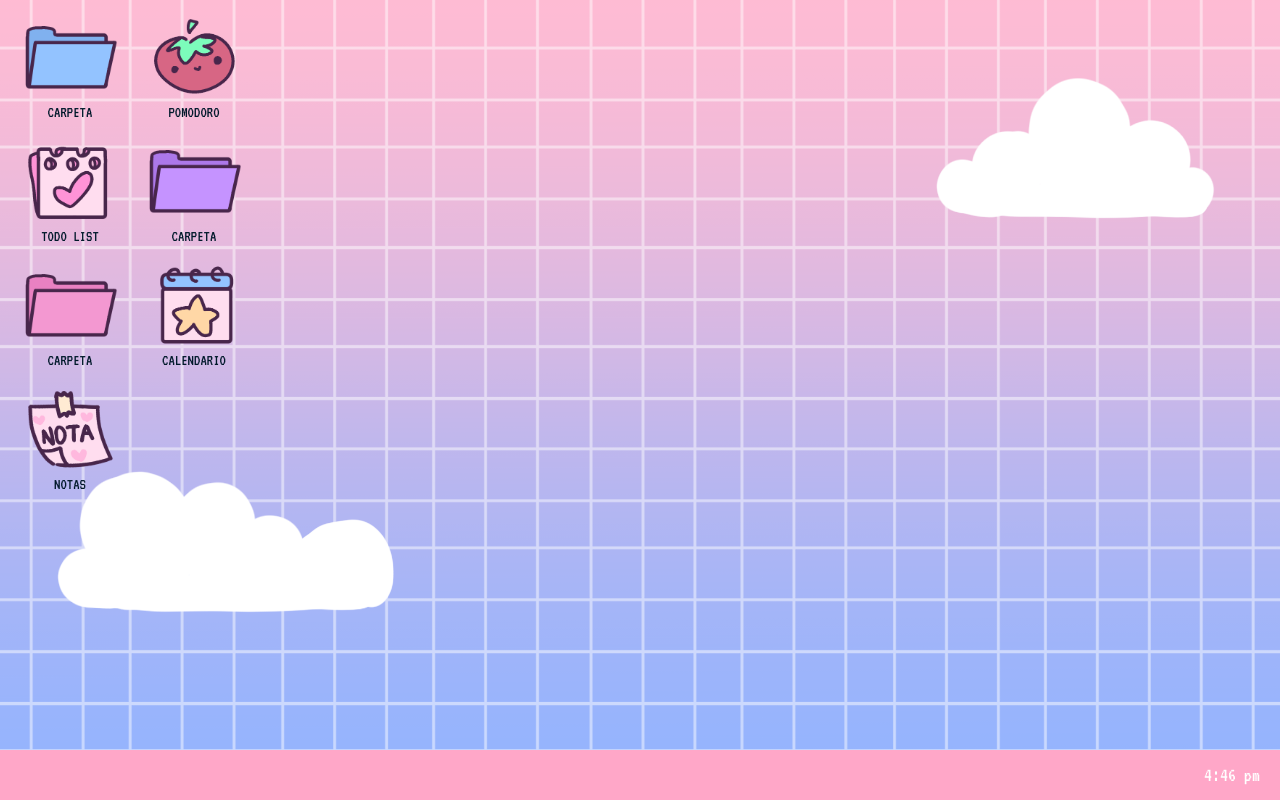
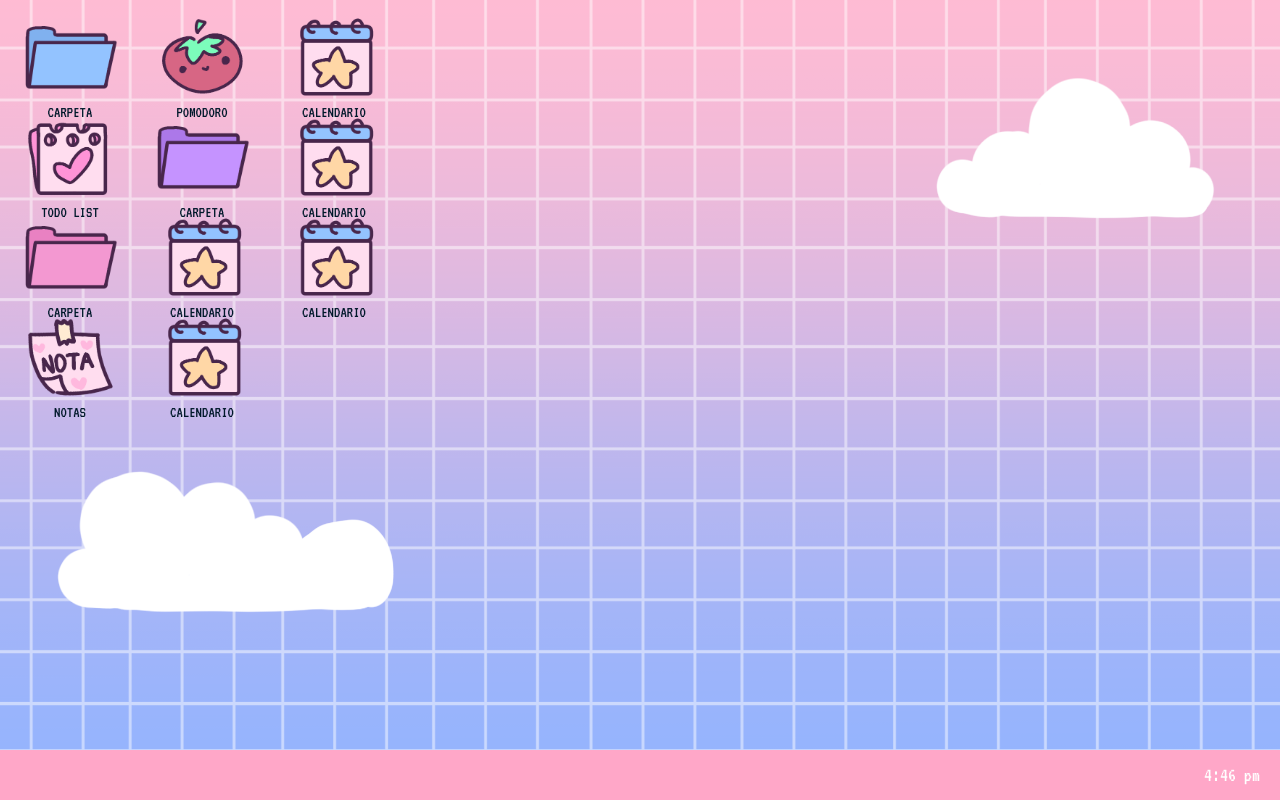
Before and after one commit to DulceNev/sistema-gestion, a Nuxt app: page /home in a window 1280 px wide. Built offline with nearby package versions, Linux system fonts and the light colour scheme; some icons are missing.

Commit message:
se llevo los window icon a una constante dinamica

```diff
--- a/components/windows-icon.vue
+++ b/components/windows-icon.vue
@@ -9,7 +9,7 @@ const props = defineProps<Props>();
 
 <template>
   <div
-    class="flex flex-col justify-center items-center h-25 w-25 cursor-pointer hover:bg-white/30 hover:rounded-md hover:transition-all"
+    class="flex flex-col justify-center items-center size-25 cursor-pointer hover:bg-white/30 hover:rounded-md hover:transition-all"
   >
     <img
       :src="`/img/icons/${props.imagen}`"
--- a/pages/home.vue
+++ b/pages/home.vue
@@ -1,9 +1,22 @@
 <script setup lang="ts">
+import { Icon } from "@iconify/vue";
 // import { Heart, Icon, Volume2, Wifi } from "lucide-vue-next";
-import { Icon } from "@iconify/vue";
-import Modal from "~/components/modal.vue";
-import WindowsIcon from "~/components/windows-icon.vue";
 
+const windowsIcons = [
+  { folderName: "CARPETA", imagen: "CARPETAAZUL.png" },
+  { folderName: "TODO LIST", imagen: "TODO.png" },
+  { folderName: "CARPETA", imagen: "CARPETAROSA.png" },
+  { folderName: "NOTAS", imagen: "NOTES.png" },
+  { folderName: "POMODORO", imagen: "POMODORO.png" },
+  { folderName: "CARPETA", imagen: "CARPETAMORADA.png" },
+  { folderName: "CALENDARIO", imagen: "CALENDARIO.png" },
+  { folderName: "CALENDARIO", imagen: "CALENDARIO.png" },
+  { folderName: "CALENDARIO", imagen: "CALENDARIO.png" },
+  { folderName: "CALENDARIO", imagen: "CALENDARIO.png" },
+  { folderName: "CALENDARIO", imagen: "CALENDARIO.png" },
+];
+const MAX_ITEMS_PER_ROW = 4;
+const SIZE_WINDOWS_ICON = "125px";
 const nombreUsuario = ref("");
 
 onMounted(() => {
@@ -13,25 +26,33 @@ onMounted(() => {
     nombreUsuario.value = nombreGuardado;
   }
 });
+
+const windowsIconsChunks = computed(() => {
+  const chunks = [];
+  for (let i = 0; i < windowsIcons.length; i += MAX_ITEMS_PER_ROW) {
+    chunks.push(windowsIcons.slice(i, i + MAX_ITEMS_PER_ROW));
+  }
+
+  return chunks;
+});
 </script>
 
 <template>
   <div class="background-image">
     <!-- <Modal class="absolute" color="#93c3ff" title="NOTAS" /> -->
-    <div
-      class="h-screen grid grid-cols-4 md:grid-cols-6 lg:grid-cols-10 items-start p-5"
-    >
-      <div class="flex flex-col gap-6">
-        <WindowsIcon folderName="CARPETA" imagen="CARPETAAZUL.png" />
-        <WindowsIcon folderName="TODO LIST" imagen="TODO.png" />
-        <WindowsIcon folderName="CARPETA" imagen="CARPETAROSA.png" />
-        <WindowsIcon folderName="NOTAS" imagen="NOTES.png" />
+    <div class="h-screen p-5 relative flex gap-8">
+      <div
+        class="`grid gap-y-8 max-h-[100%] justify-start items-start`"
+        v-for="(chunk, index) in windowsIconsChunks"
+        :class="`grid-cols-[${SIZE_WINDOWS_ICON}]`"
+        :key="index"
+      >
+        <template v-for="(icon, idx) in chunk" :key="idx">
+          <WindowsIcon :folderName="icon.folderName" :imagen="icon.imagen" />
+        </template>
       </div>
-      <div class="flex flex-col gap-6">
-        <WindowsIcon folderName="POMODORO" imagen="POMODORO.png" />
-        <WindowsIcon folderName="CARPETA" imagen="CARPETAMORADA.png" />
-        <WindowsIcon folderName="CALENDARIO" imagen="CALENDARIO.png" />
-      </div>
+
+      <div class="flex flex-col gap-6"></div>
     </div>
     <footer
       class="fixed bottom-0 w-full bg-[#FFA7C8] px-5 py-2 flex justify-between items-center text-white"
@@ -50,27 +71,25 @@ onMounted(() => {
           class="dropdown-content font-medium menu bg-base-100 text-primary rounded-box z-1 w-60 p-2 shadow-sm"
         >
           <li>
-            <NuxtLink to="/inicio-sesion">
-              <a class="flex gap-2">
-                <Icon icon="pixelarticons:user" width="24" height="24" />Cerrar
-                sesión</a
-              ></NuxtLink
+            <NuxtLink to="/" class="flex gap-2">
+              <Icon icon="pixelarticons:user" width="24" height="24" />Cerrar
+              sesión</NuxtLink
             >
           </li>
 
           <li>
-            <a
+            <NuxtLink
               ><Icon icon="pixelarticons:moon" width="24" height="24" />
-              Suspender</a
+              Suspender</NuxtLink
             >
           </li>
           <li>
-            <a
+            <NuxtLink
               ><Icon
                 icon="pixelarticons:power"
                 width="24"
                 height="24"
-              />Apagar</a
+              />Apagar</NuxtLink
             >
           </li>
         </ul>
--- a/pages/inicio-sesion.vue
+++ b/pages/index.vue
@@ -1,5 +1,4 @@
 <script setup lang="ts">
-import { ref } from "vue";
 import { Icon } from "@iconify/vue";
 
 const username = ref("");
@@ -45,6 +44,7 @@ function handleFakeLogin() {
             class="bg-pink-200 flex items-center justify-center gap-1 text-md w-full rounded-full p-1 cursor-pointer hover:scale-110 transition-all"
           >
             <p>Entrar</p>
+
             <Icon
               icon="pixelarticons:arrow-right"
               width="24"
```
